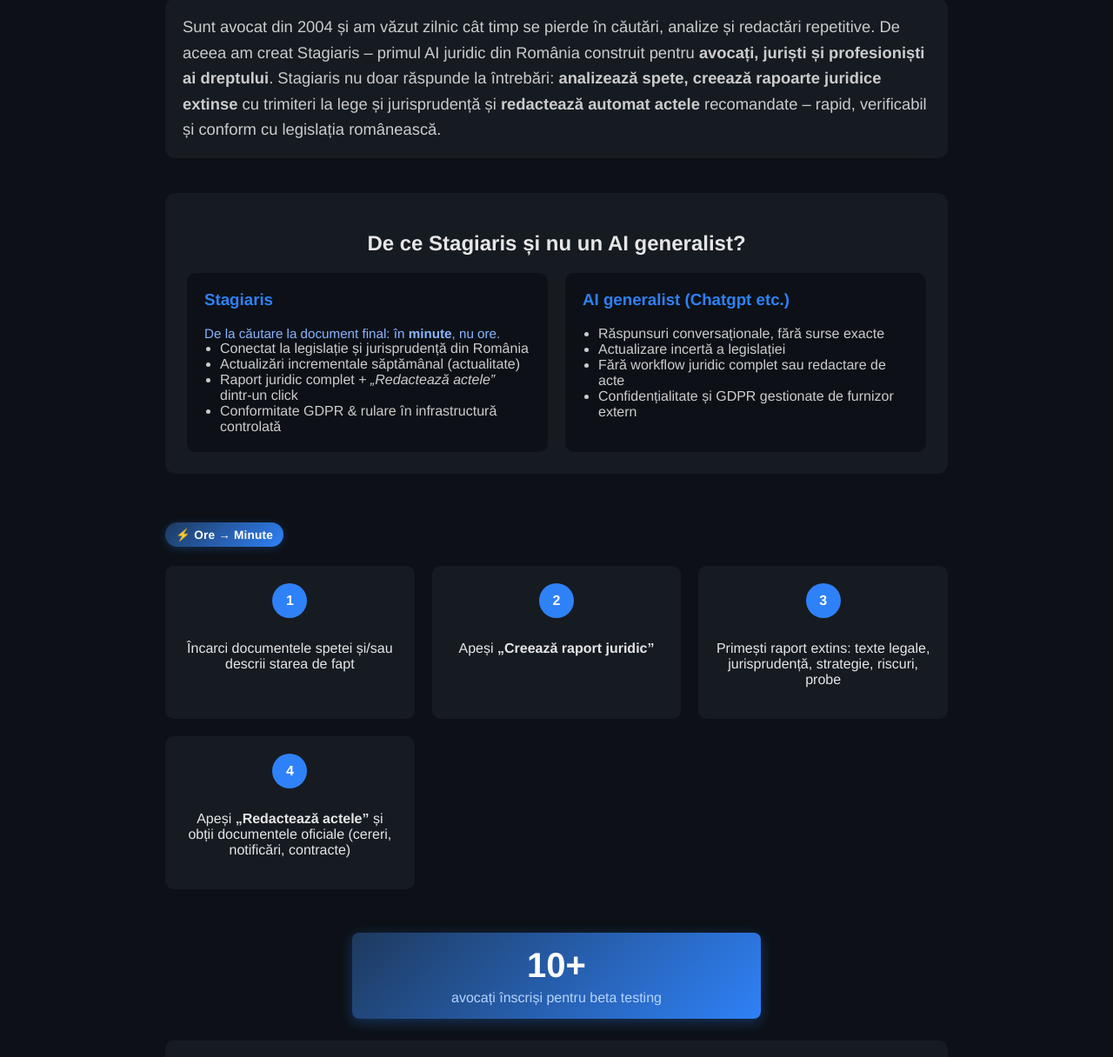
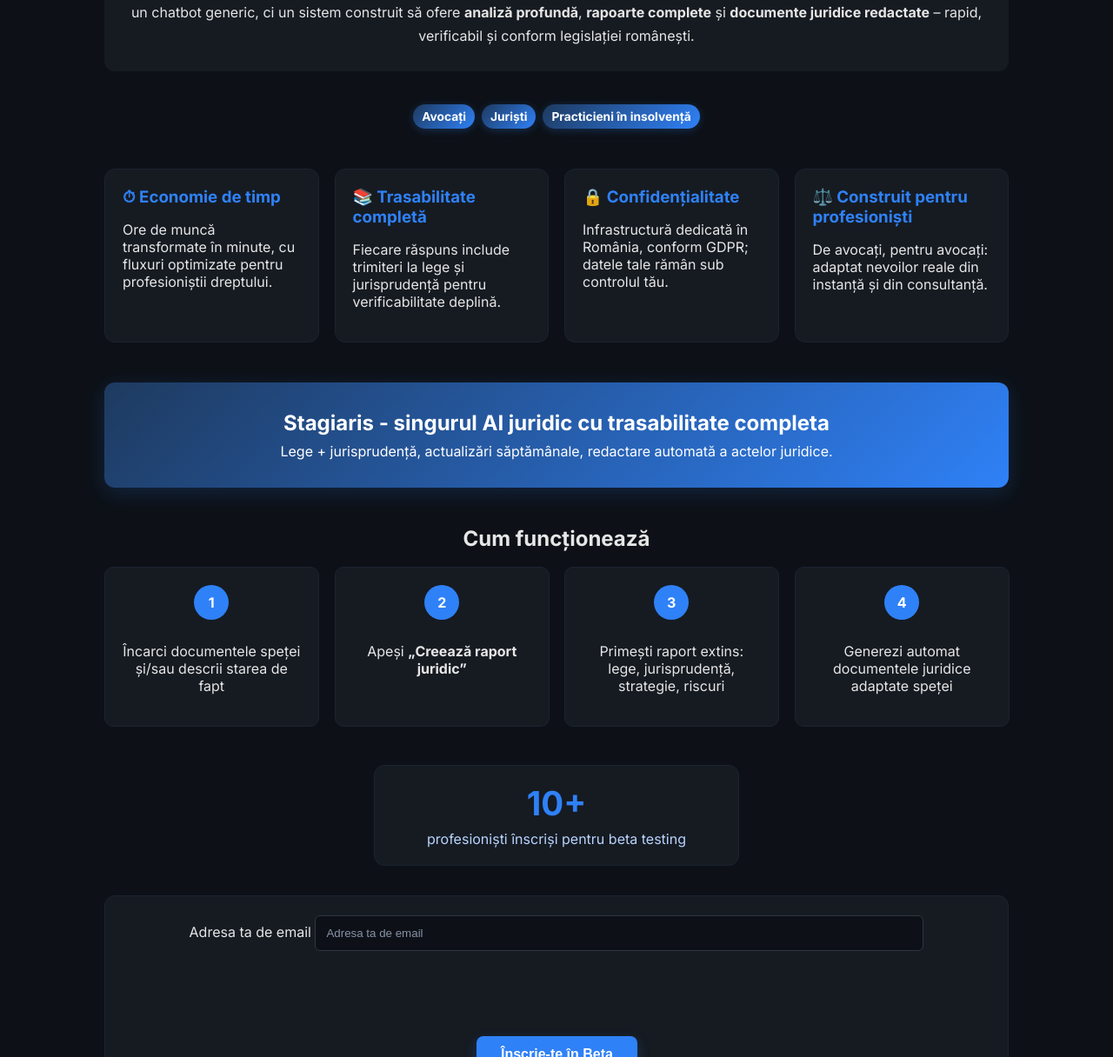
Before and after one commit to ierandragos-hub/stagiaris-website, a plain HTML site: page index.html in a window 1280 px wide. Shown: the part 224-1440 px from the top of the page at 87% size. Drawn offline with Linux system fonts and the light colour scheme; no server answers.

Commit message:
Update index.html

```diff
--- a/index.html
+++ b/index.html
@@ -2,191 +2,286 @@
 <html lang="ro">
 <head>
   <meta charset="UTF-8" />
-  <meta name="viewport" content="width=device-width, initial-scale=1.0" />
-  <title>Stagiaris.ro - Coming Soon</title>
-    <style>
-    body { font-family: "Helvetica Neue", Arial, sans-serif; margin: 0; background: #0d1117; color: #e6e6e6; padding: 40px 20px; }
-    .container { max-width: 900px; margin: 0 auto; }
+  <meta name="viewport" content="width=device-width, initial-scale=1" />
+  <title>Stagiaris – AI juridic pentru profesioniști</title>
+
+  <!-- SEO & Sharing -->
+  <meta name="description" content="Stagiaris – Singurul AI juridic cu trasabilitate completă: lege și jurisprudență. Creat strict pentru avocați, juriști și practicieni în insolvență." />
+  <meta property="og:title" content="Stagiaris – Asistent juridic inteligent" />
+  <meta property="og:description" content="Analiză de spețe. Lege + jurisprudență. Redactare de acte – în minute, nu ore." />
+  <meta property="og:type" content="website" />
+  <meta property="og:image" content="/og-stagiaris.png" />
+  <meta property="og:locale" content="ro_RO" />
+  <link rel="canonical" href="https://stagiaris.ro/">
+
+  <!-- Performance: conexiuni & font -->
+  <link rel="preconnect" href="https://fonts.googleapis.com" />
+  <link rel="preconnect" href="https://fonts.gstatic.com" crossorigin />
+  <link rel="preload" as="image" href="/logo-transparent.png" imagesrcset="/logo-transparent.png 1x" />
+  <link href="https://fonts.googleapis.com/css2?family=Inter:wght@400;600;700&display=swap" rel="stylesheet" />
+
+  <style>
+    :root{
+      --bg:#0d1117; --panel:#161b22; --ink:#e6e6e6; --muted:#9fb3d9;
+      --brand:#2f81f7; --brand-2:#1e3a5f; --ok:#7ee3a5; --ok-bg:#0d5c2f;
+      --border:#30363d; --shadow:0 6px 24px rgba(47,129,247,.18);
+      --radius:12px; --radius-sm:10px; --speed-fast:140ms; --speed-med:220ms;
+      --ease:cubic-bezier(.22,.61,.36,1);
+    }
+    *{box-sizing:border-box}
+    html,body{height:100%}
+    body{
+      margin:0; background:var(--bg); color:var(--ink);
+      font-family: "Inter", system-ui, -apple-system, Segoe UI, Roboto, Arial, sans-serif;
+      -webkit-font-smoothing:antialiased; -moz-osx-font-smoothing:grayscale;
+    }
+    .container{max-width: 1080px; margin:0 auto; padding:40px 20px}
 
     /* HEADER */
-    .header { display: flex; align-items: center; gap: 20px; margin-bottom: 16px; }
-    .header .logo img { width: 160px; }
-    .header h1 { font-size: 2rem; margin: 0; color: #fff; }
-    .subtitle { margin: 4px 0 24px 0; color: #b8d4ff; font-size: 1rem; }
+    header{ text-align:center; margin-bottom: 50px }
+    header h1{ font-size:clamp(1.8rem, 2.4vw + 1rem, 2.6rem); color:#fff; margin:0 0 10px }
+    header p{ font-size:1.1rem; color:#8ab4ff; margin:0 }
 
-    /* INTRO */
-    .intro { font-size: 1.15rem; line-height: 1.6; color: #cccccc; background:#161b22; padding: 18px 20px; border-radius: 12px; }
+    /* HERO */
+    .hero{ background:var(--panel); border-radius:var(--radius); padding:28px; margin-bottom: 38px; text-align:center; line-height:1.65 }
+
+    /* SEGMENTARE */
+    .segments{display:flex; gap:8px; justify-content:center; flex-wrap:wrap; margin:14px 0 38px}
+    .badge{
+      display:inline-block; padding:6px 10px; border-radius:9999px;
+      background:linear-gradient(135deg, var(--brand-2) 0%, var(--brand) 100%);
+      color:#fff; font-weight:700; font-size:.86rem;
+      box-shadow:0 2px 10px rgba(47,129,247,.25)
+    }
+
+    /* BENEFITS */
+    .benefits{ display:grid; grid-template-columns: repeat(auto-fit, minmax(240px,1fr)); gap:18px; margin: 46px 0 }
+    .benefit{ background:var(--panel); border-radius:var(--radius); padding:20px; border:1px solid #1c2330;
+      transition: transform var(--speed-fast) var(--ease), box-shadow var(--speed-fast) var(--ease), border-color var(--speed-fast) var(--ease);
+      transform: translateZ(0) }
+    .benefit:hover{ transform: translateY(-3px); box-shadow:var(--shadow); border-color: rgba(47,129,247,.35) }
+    .benefit h3{ margin:0 0 6px; color:var(--brand) }
 
     /* DIFFERENTIATOR */
-    .differentiator { background: #161b22; border-radius: 12px; padding: 25px; margin: 40px 0; }
-    .differentiator h2 { text-align: center; margin-bottom: 20px; }
-    .compare { display: grid; grid-template-columns: 1fr 1fr; gap: 20px; }
-    .compare .card { background: #0d1117; padding: 20px; border-radius: 10px; }
-    .compare h3 { margin-top: 0; color: #2f81f7; }
-    .compare ul { margin: 0; padding-left: 18px; color: #cccccc; }
+    .differentiator{
+      background:linear-gradient(135deg, var(--brand-2) 0%, var(--brand) 100%);
+      padding: 32px; border-radius: var(--radius); color:#fff; text-align:center; margin: 18px 0 44px;
+      box-shadow: var(--shadow)
+    }
+    .differentiator h2{ margin:0 0 8px }
+    .differentiator p{ margin:0 }
 
     /* WORKFLOW */
-    .workflow { margin: 50px 0; }
-    .workflow h2 { text-align: center; margin-bottom: 30px; }
-    .steps { display: grid; grid-template-columns: repeat(auto-fit, minmax(220px, 1fr)); gap: 20px; }
-    .step { background: #161b22; padding: 20px; border-radius: 10px; text-align: center; }
-    .step span { display: inline-block; width: 40px; height: 40px; line-height: 40px; background: #2f81f7; border-radius: 50%; color: #fff; font-weight: 700; margin-bottom: 10px; }
+    .workflow{ margin:44px 0 }
+    .workflow h2{ text-align:center; margin:0 0 18px }
+    .steps{ display:grid; grid-template-columns: repeat(auto-fit, minmax(230px,1fr)); gap:18px }
+    .step{ background:var(--panel); padding:20px; border-radius:var(--radius-sm); text-align:center; border:1px solid #1c2330;
+      opacity:0; transform: translateY(10px); will-change: transform, opacity }
+    .step.reveal{ opacity:1; transform: translateY(0); transition: opacity var(--speed-med) var(--ease), transform var(--speed-med) var(--ease) }
+    .step span{
+      display:inline-grid; place-items:center; width:40px; height:40px; border-radius:50%;
+      background:var(--brand); color:#fff; font-weight:800; margin-bottom:10px
+    }
 
     /* SOCIAL PROOF */
-    .social-proof { background: linear-gradient(135deg, #1e3a5f 0%, #2f81f7 100%); padding: 15px 25px; border-radius: 8px; margin: 25px auto; max-width: 420px; text-align: center; box-shadow: 0 4px 15px rgba(47, 129, 247, 0.3); }
-    .social-proof .number { font-size: 2.5em; font-weight: bold; color: #fff; margin: 0; }
-    .social-proof .text { color: #b8d4ff; margin: 6px 0 0 0; }
+    .social-proof{ background:var(--panel); padding:20px; border-radius:var(--radius); text-align:center; margin: 34px auto; max-width:420px; border:1px solid #1c2330 }
+    .number{ font-size:2.4rem; font-weight:800; color:var(--brand); margin:0; min-height:3rem }
+    .number.skeleton{
+      display:inline-block; width:120px; height:36px; border-radius:6px;
+      background:linear-gradient(90deg, rgba(255,255,255,.2), rgba(255,255,255,.35), rgba(255,255,255,.2));
+      background-size:200% 100%; animation: shimmer 1.1s infinite linear
+    }
+    .social-proof .text{ color:#b8d4ff; margin:.35rem 0 0 }
+    @keyframes shimmer{ 0%{background-position:0 0} 100%{background-position:200% 0} }
 
     /* FORM */
-    form { background: #161b22; padding: 25px; border-radius: 10px; text-align: center; }
-    input[type="email"] { padding: 12px; width: 70%; border: 1px solid #30363d; border-radius: 6px; margin-bottom: 15px; background: #0d1117; color: #e6e6e6; }
-    input[type="email"]::placeholder { color: #888; }
-    button { padding: 12px 28px; background: #2f81f7; color: #fff; border: none; border-radius: 6px; font-size: 1em; font-weight: 700; cursor: pointer; transition: background .3s; }
-    button:hover { background: #1f6feb; }
-    .note { font-size: .9em; margin-top: 15px; color: #aaaaaa; text-align:center; }
-    .success-message { display: none; margin-top: 15px; padding: 15px; background: #0d5c2f; color: #7ee3a5; border-radius: 6px; font-weight: 700; }
+    form.panel{ background:var(--panel); border-radius:var(--radius); padding:22px; text-align:center; border:1px solid #1c2330 }
+    input[type="email"]{
+      padding:12px; width:min(700px,100%); border:1px solid var(--border); border-radius:6px;
+      margin-bottom:12px; background:var(--bg); color:var(--ink);
+      transition: border-color var(--speed-fast) var(--ease), box-shadow var(--speed-fast) var(--ease)
+    }
+    input[type="email"]::placeholder{ color:#8792a6 }
+    input[type="email"]:focus{ outline:none; border-color:rgba(47,129,247,.6); box-shadow:0 0 0 3px rgba(47,129,247,.25) }
+    .btn{
+      padding:12px 28px; background:var(--brand); color:#fff; border:0; border-radius:8px; font-size:1rem; font-weight:800;
+      cursor:pointer; transition: transform var(--speed-fast) var(--ease), background var(--speed-fast) var(--ease), box-shadow var(--speed-fast) var(--ease);
+      box-shadow: 0 6px 14px rgba(47,129,247,.25); will-change: transform
+    }
+    .btn:hover{ background:#1f6feb; transform: translateY(-1px) }
+    .btn:active{ transform: translateY(0) scale(.98) }
+    .note{ font-size:.92rem; margin-top:10px; color:#aab4c6; text-align:center }
+    .success-message{ display:none; margin-top:12px; padding:14px; background:var(--ok-bg); color:var(--ok); border-radius:6px; font-weight:700 }
 
-    /* ABOUT FOUNDER */
-    .about-founder { background:#161b22; padding: 20px; border-radius: 10px; margin-top: 40px; }
-    .about-founder h2 { margin-top: 0; }
+    /* ABOUT */
+    .about{ background:var(--panel); border-radius:var(--radius); padding:22px; border:1px solid #1c2330 }
+    .about h2{ margin:0 0 8px }
 
     /* FOOTER */
-    .footer-note { margin-top: 40px; font-size: .85em; color: #888; text-align: center; }
-    .footer-note a { color: #2f81f7; text-decoration: none; }
-    .footer-note a:hover { text-decoration: underline; }
+    footer{ margin:40px auto 24px; font-size:.9rem; color:#9aa3b2; text-align:center; max-width:1080px }
+    footer a{ color:var(--brand); text-decoration:none }
+    footer a:hover{ text-decoration:underline }
 
-    /* RESPONSIVE */
-    @media (max-width: 760px) { .compare { grid-template-columns: 1fr; } .header { flex-direction: column; align-items: center; text-align: center; } .header .logo img { width: 140px; } }
-  .micro-badge{display:inline-block;margin:6px auto 22px auto;padding:6px 12px;border-radius:999px;background:linear-gradient(135deg,#1e3a5f 0%,#2f81f7 100%);box-shadow:0 2px 10px rgba(47,129,247,.25);font-size:.85rem;font-weight:700;color:#fff;letter-spacing:.2px}
-.speed-note{margin:.35rem 0 0 0;font-size:.95rem;color:#8ab4ff}
+    /* Responsive */
+    @media (max-width: 760px){
+      .container{ padding:28px 16px }
+      header{ margin-bottom:34px }
+      .benefits{ gap:14px }
+    }
 
-</style>
+    /* Respectă preferința „reduce motion” */
+    @media (prefers-reduced-motion: reduce){
+      .benefit, .step.reveal, .btn, input[type="email"]{ transition:none !important }
+      .step{ opacity:1; transform:none }
+      .number.skeleton{ animation:none }
+    }
+  </style>
+
   <script src="https://www.google.com/recaptcha/api.js" async defer></script>
 </head>
 <body>
-  <div class="container">
+  <main class="container" id="top" aria-label="Stagiaris – Pagina principală">
+    <!-- HEADER -->
+    <header role="banner">
+      <h1>Stagiaris – Asistentul juridic inteligent</h1>
+      <p><em>”Din 2004 în sala de judecată. Acum, experiența mea devine AI care lucrează pentru tine.”</em></p>
+    </header>
 
-    <!-- HEADER -->
-    <div class="header">
-      <div class="logo"><img src="logo-transparent.png" alt="Stagiaris Logo" /></div>
-      <div>
-        <h1>Stagiaris – Asistentul juridic inteligent. În curând.</h1>
-        <p class="subtitle">Creat de un <strong>avocat activ din 2004</strong>, cu peste 20 de ani de experiență în drept.</p>
-      </div>
+    <!-- HERO -->
+    <section class="hero" aria-label="Introducere">
+      Stagiaris este primul instrument de muncă juridică bazat pe AI, creat strict pentru
+      <strong>avocați</strong>, <strong>juriști</strong> și <strong>practicieni în insolvență</strong>.
+      Nu e un chatbot generic, ci un sistem construit să ofere <strong>analiză profundă</strong>,
+      <strong>rapoarte complete</strong> și <strong>documente juridice redactate</strong> – rapid, verificabil și conform legislației românești.
+    </section>
+
+    <!-- SEGMENTARE -->
+    <div class="segments" aria-label="Cui se adresează">
+      <span class="badge">Avocați</span>
+      <span class="badge">Juriști</span>
+      <span class="badge">Practicieni în insolvență</span>
     </div>
 
-    <!-- INTRO -->
-    <p class="intro">
-      Sunt avocat din 2004 și am văzut zilnic cât timp se pierde în căutări, analize și redactări repetitive. De aceea am creat Stagiaris –
-      primul AI juridic din România construit pentru <strong>avocați, juriști și profesioniști ai dreptului</strong>.
-      Stagiaris nu doar răspunde la întrebări: <strong>analizează spete, creează rapoarte juridice extinse</strong> cu trimiteri la lege și jurisprudență și <strong>redactează automat actele</strong> recomandate – rapid, verificabil și conform cu legislația românească.
-    </p>
+    <!-- BENEFICII DIRECTE -->
+    <section class="benefits" aria-label="Beneficii directe">
+      <article class="benefit">
+        <h3>⏱ Economie de timp</h3>
+        <p>Ore de muncă transformate în minute, cu fluxuri optimizate pentru profesioniștii dreptului.</p>
+      </article>
+      <article class="benefit">
+        <h3>📚 Trasabilitate completă</h3>
+        <p>Fiecare răspuns include trimiteri la lege și jurisprudență pentru verificabilitate deplină.</p>
+      </article>
+      <article class="benefit">
+        <h3>🔒 Confidențialitate</h3>
+        <p>Infrastructură dedicată în România, conform GDPR; datele tale rămân sub controlul tău.</p>
+      </article>
+      <article class="benefit">
+        <h3>⚖️ Construit pentru profesioniști</h3>
+        <p>De avocați, pentru avocați: adaptat nevoilor reale din instanță și din consultanță.</p>
+      </article>
+    </section>
 
     <!-- DIFFERENTIATOR -->
-    <div class="differentiator">
-      <h2>De ce Stagiaris și nu un AI generalist?</h2>
-      <div class="compare">
-        <div class="card">
-          <h3>Stagiaris</h3>
-          <p class="speed-note">De la căutare la document final: în <strong>minute</strong>, nu ore.</p>
-          <ul>
-            <li>Conectat la legislație și jurisprudență din România</li>
-            <li>Actualizări incrementale săptămânal (actualitate)</li>
-            <li>Raport juridic complet + <em>„Redactează actele”</em> dintr-un click</li>
-            <li>Conformitate GDPR & rulare în infrastructură controlată</li>
-          </ul>
-        </div>
-        <div class="card">
-          <h3>AI generalist (Chatgpt etc.)</h3>
-          <ul>
-            <li>Răspunsuri conversaționale, fără surse exacte</li>
-            <li>Actualizare incertă a legislației</li>
-            <li>Fără workflow juridic complet sau redactare de acte</li>
-            <li>Confidențialitate și GDPR gestionate de furnizor extern</li>
-          </ul>
-        </div>
-      </div>
-    </div>
+    <section class="differentiator" aria-label="Diferențiator">
+      <h2>Stagiaris - singurul AI juridic cu trasabilitate completa</h2>
+      <p>Lege + jurisprudență, actualizări săptămânale, redactare automată a actelor juridice.</p>
+    </section>
 
     <!-- WORKFLOW -->
-    <section class="workflow" aria-label="Workflow Stagiaris">
-      <div class="micro-badge" aria-label="Viteză reală">⚡ Ore → Minute</div>
-<div class="steps">
-        <div class="step"><span>1</span><p>Încarci documentele spetei și/sau descrii starea de fapt</p></div>
+    <section class="workflow" aria-label="Workflow">
+      <h2>Cum funcționează</h2>
+      <div class="steps" id="steps">
+        <div class="step"><span>1</span><p>Încarci documentele speței și/sau descrii starea de fapt</p></div>
         <div class="step"><span>2</span><p>Apeși <strong>„Creează raport juridic”</strong></p></div>
-        <div class="step"><span>3</span><p>Primești raport extins: texte legale, jurisprudență, strategie, riscuri, probe</p></div>
-        <div class="step"><span>4</span><p>Apeși <strong>„Redactează actele”</strong> și obții documentele oficiale (cereri, notificări, contracte)</p></div>
+        <div class="step"><span>3</span><p>Primești raport extins: lege, jurisprudență, strategie, riscuri</p></div>
+        <div class="step"><span>4</span><p>Generezi automat documentele juridice adaptate speței</p></div>
       </div>
     </section>
 
     <!-- SOCIAL PROOF -->
-    <div class="social-proof">
-      <p class="number" id="subscriber-count">...</p>
-      <p class="text">avocați înscriși pentru beta testing</p>
-    </div>
+    <section class="social-proof" aria-live="polite" aria-label="Înscrieri beta">
+      <p class="number skeleton" id="subscriber-count" aria-label="Număr profesioniști înscriși"></p>
+      <p class="text">profesioniști înscriși pentru beta testing</p>
+    </section>
 
-    <!-- FORM (păstrate: captcha, chei, contor) -->
-    <form id="signup-form" action="https://stagiaris.us22.list-manage.com/subscribe/post-json?u=29c2427738242ff2a8dfda5a0&id=a0dfd9b96f&f_id=0081c2e1f0&c=?" method="GET">
-      <input type="email" name="EMAIL" id="email-input" placeholder="Adresa ta de email" required />
-      <div style="position: absolute; left: -5000px;" aria-hidden="true">
-        <input type="text" name="b_29c2427738242ff2a8dfda5a0_a0dfd9b96f" tabindex="-1" value="" />
+    <!-- FORM -->
+    <form class="panel" id="signup-form" action="https://stagiaris.us22.list-manage.com/subscribe/post-json?u=29c2427738242ff2a8dfda5a0&id=a0dfd9b96f&f_id=0081c2e1f0&c=?" method="GET" novalidate>
+      <label for="email-input" class="visually-hidden">Adresa ta de email</label>
+      <input type="email" name="EMAIL" id="email-input" placeholder="Adresa ta de email" required inputmode="email" autocomplete="email" />
+      <!-- honeypot -->
+      <div style="position:absolute; left:-5000px" aria-hidden="true">
+        <input type="text" name="b_29c2427738242ff2a8dfda5a0_a0dfd9b96f" tabindex="-1" value="">
       </div>
-      <div class="g-recaptcha" data-sitekey="6Lfr1dgrAAAAACEVdovbu7BA1hCmeXLG94bOCWQt"></div>
-      <br />
-      <button type="submit">Înscrie-te în Beta</button>
-      <div class="success-message" id="success-message">✓ Mulțumim! Ai fost înscris cu succes.</div>
+      <!-- rezervă spațiu reCAPTCHA ca să eviți CLS -->
+      <div style="height:78px; display:grid; place-items:center; margin-top:8px">
+        <div class="g-recaptcha" data-sitekey="6Lfr1dgrAAAAACEVdovbu7BA1hCmeXLG94bOCWQt"></div>
+      </div>
+      <button type="submit" class="btn" aria-label="Înscrie-te în Beta">Înscrie-te în Beta</button>
+      <div class="success-message" id="success-message" role="status">✓ Mulțumim! Ai fost înscris cu succes.</div>
+      <p class="note">Primești invitația imediat ce lansăm MVP-ul.</p>
     </form>
-    <p class="note">Primești invitația imediat ce lansăm MVP-ul.</p>
 
-    <!-- ABOUT FOUNDER -->
-    <p>
-        Stagiaris a fost creat de <strong>un avocat activ din 2004</strong>. Platforma este rezultatul a peste 20 de ani de practică și a unei înțelegeri directe a nevoilor profesiei: acuratețe, prospețime, trasabilitate, confidențialitate — și <strong>viteză</strong>. Stagiaris comprimă ore în minute, crescând accelerat productivitatea și reducând efortul repetitiv, fără a sacrifica rigoarea juridică.
-      </p>
-    </div>
-
-  </div>
+    <!-- ABOUT -->
+    <section class="about" aria-label="Despre">
+      <h2>De ce am construit Stagiaris ?</h2>
+      <p><em>Sunt avocat din 2004. Am văzut zilnic cât timp se pierde în căutări, analize și redactări repetitive. Stagiaris aduce viteză, trasabilitate și rigoare: legislație și jurisprudență RO la zi, raport juridic explicat, redactare de acte – totul într-un flux clar, verificabil.</em></p>
+    </section>
+  </main>
 
   <!-- FOOTER -->
-  <footer class="footer-note">
-    🔒 Datele tale sunt protejate conform <a href="/politica-confidentialitate.html" target="_blank">GDPR și Politicii de Confidențialitate</a>. Confidențialitatea avocaților și a clienților este prioritatea noastră absolută.
+  <footer>
+    🔒 Datele tale sunt protejate conform
+    <a href="/politica-confidentialitate.html" target="_blank" rel="noopener">GDPR și Politicii de Confidențialitate</a>.
+    Confidențialitatea avocaților și a clienților este prioritară.
   </footer>
 
   <script>
-    async function loadSubscriberCount() {
-      try {
-        const response = await fetch('/.netlify/functions/get-subscriber-count');
-        const data = await response.json();
+    // IntersectionObserver: apariție lină a pașilor (GPU-friendly)
+    const io = ('IntersectionObserver' in window) ? new IntersectionObserver((entries)=>{
+      for(const e of entries){ if(e.isIntersecting){ e.target.classList.add('reveal'); io.unobserve(e.target); } }
+    }, {rootMargin: '12% 0px'}) : null;
+    document.querySelectorAll('.step').forEach(el => io && io.observe(el));
+
+    // Contor cu skeleton + animatie numerică
+    const counterEl = document.getElementById('subscriber-count');
+    function showSkeleton(){ counterEl.classList.add('skeleton'); counterEl.textContent = ''; }
+    function hideSkeleton(){ counterEl.classList.remove('skeleton'); }
+    function animateCounter(target){
+      hideSkeleton();
+      const tgt = Number(target)||0;
+      const steps = 50; let cur = 0; const inc = tgt/steps;
+      const t = setInterval(()=>{ cur += inc; if(cur >= tgt){ counterEl.textContent = tgt; clearInterval(t); } else { counterEl.textContent = Math.floor(cur); } }, 30);
+    }
+    async function loadSubscriberCount(){
+      try{
+        showSkeleton();
+        const res = await fetch('/.netlify/functions/get-subscriber-count', {cache:'no-store'});
+        const data = await res.json();
         animateCounter(data.count);
-      } catch (error) {
-        document.getElementById('subscriber-count').textContent = '10+';
+      }catch(e){
+        hideSkeleton();
+        counterEl.textContent = '10+';
       }
     }
+    window.addEventListener('load', loadSubscriberCount, {once:true});
 
-    function animateCounter(target) {
-      const counter = document.getElementById('subscriber-count');
-      let current = 0; const steps = 50; const increment = (Number(target)||0) / steps;
-      const timer = setInterval(() => {
-        current += increment;
-        if (current >= target) { counter.textContent = target; clearInterval(timer); }
-        else { counter.textContent = Math.floor(current); }
-      }, 30);
-    }
-
-    window.addEventListener('load', loadSubscriberCount);
-
-    document.getElementById('signup-form').addEventListener('submit', function(e) {
+    // Form (Mailchimp JSONP) + reCAPTCHA
+    document.getElementById('signup-form').addEventListener('submit', function(e){
       e.preventDefault();
-      var email = document.getElementById('email-input').value;
-      var form = document.getElementById('signup-form');
-      var successMsg = document.getElementById('success-message');
-      var recaptchaResponse = grecaptcha.getResponse();
-      if (recaptchaResponse.length === 0) { alert('Te rugăm să completezi reCAPTCHA'); return; }
-      var script = document.createElement('script');
-      script.src = form.action + '&EMAIL=' + encodeURIComponent(email);
+      const email = document.getElementById('email-input').value.trim();
+      const successMsg = document.getElementById('success-message');
+      if(!email){ return; }
+      if(typeof grecaptcha !== 'undefined'){
+        const token = grecaptcha.getResponse();
+        if(token.length === 0){ alert('Te rugăm să completezi reCAPTCHA'); return; }
+      }
+      const script = document.createElement('script');
+      script.src = this.action + '&EMAIL=' + encodeURIComponent(email);
       document.body.appendChild(script);
-      form.style.display = 'none';
+      this.style.display = 'none';
       successMsg.style.display = 'block';
-      setTimeout(loadSubscriberCount, 2000);
+      setTimeout(loadSubscriberCount, 1600);
     });
   </script>
 </body>
```
